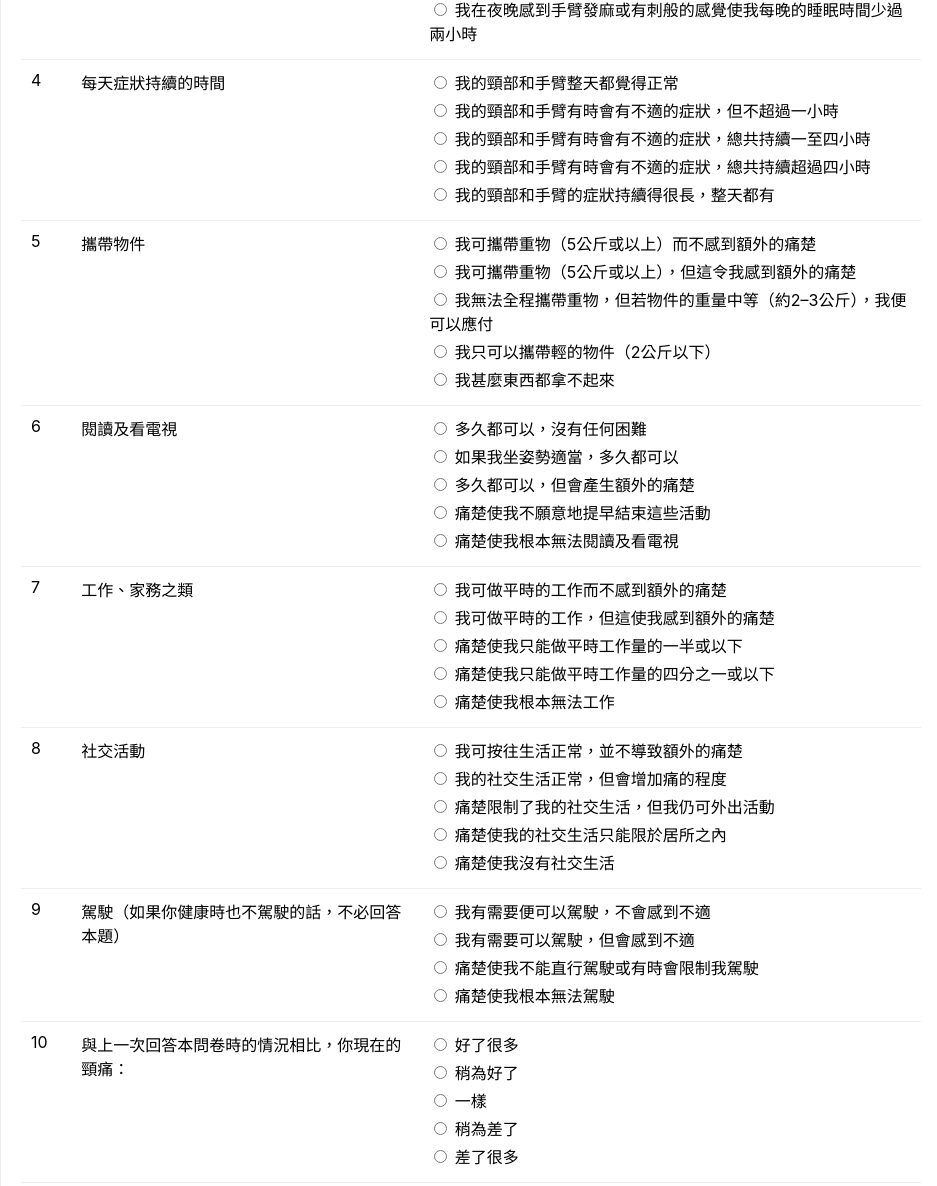
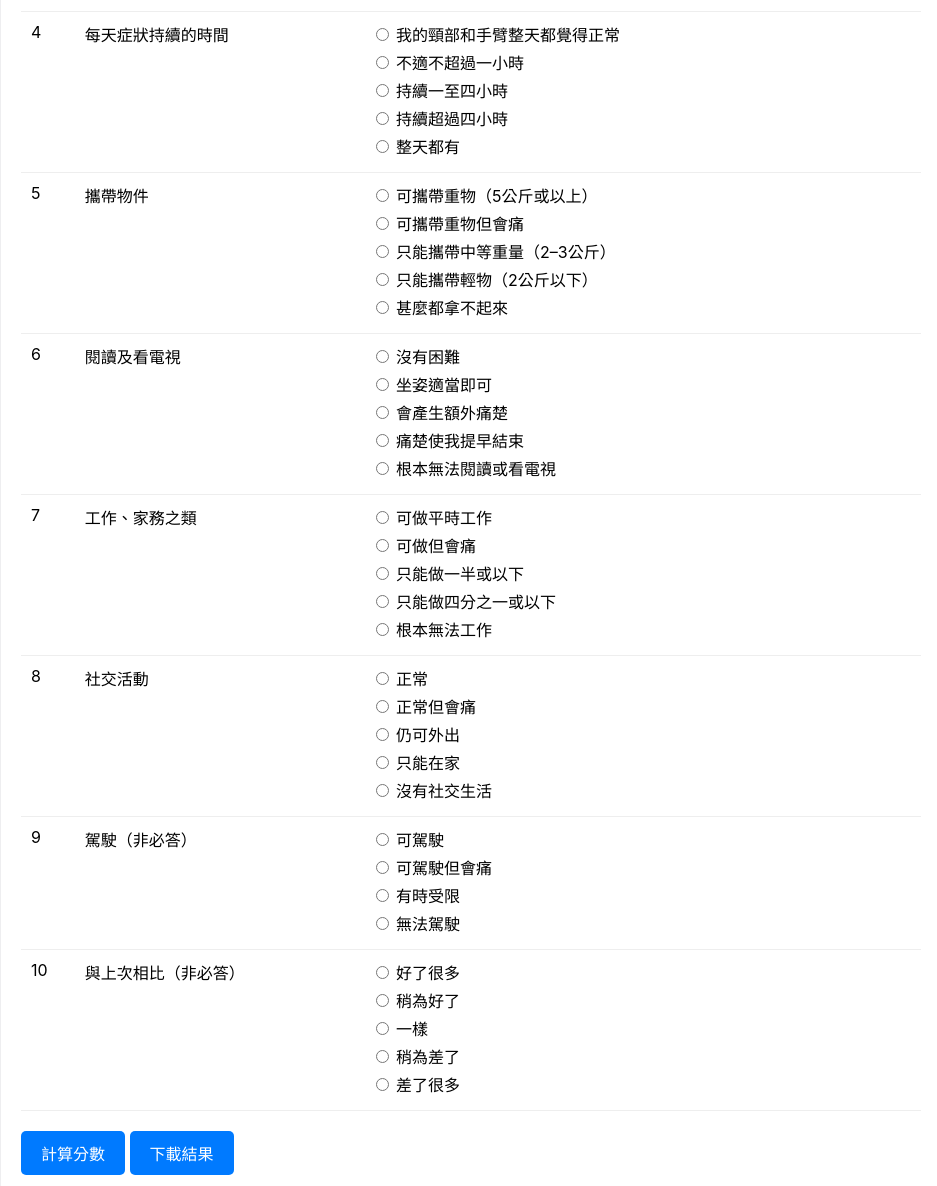
Before and after one commit to DTRCPhysio/NPQ-Chin, a plain HTML site: page index.htm in a window 1280 px wide. Shown: the part 737-1923 px from the top of the page, without its empty margins (169-1106 px from the left). Drawn offline with Linux system fonts and the light colour scheme.

Commit message:
Update index.htm

```diff
--- a/index.htm
+++ b/index.htm
@@ -25,7 +25,7 @@ button:hover { background:#005fcc; }
 我們設計本問卷的目的，是了解頸痛如何影響你應付日常生活的能力。<br>
 請回答每一個部分的問題，並在一個適當的方格內標示你的答案。<br>
 你也許會發現在同一部分內有兩種描述都適用於你，但請你只選一個方格，而這答案必須最貼切地描述你的問題。<br>
-記住：你只需在每個部分標示一個方格。（第 9 題為非必答）
+記住：你只需在每個部分標示一個方格。（第 9、10 題為非必答）
 </p>
 
 <form id="npqForm">
@@ -66,63 +66,63 @@ button:hover { background:#005fcc; }
 <tr><td>4</td><td>每天症狀持續的時間</td>
 <td class="options">
 <label><input type="radio" name="q4" value="0"> 我的頸部和手臂整天都覺得正常</label>
-<label><input type="radio" name="q4" value="1"> 我的頸部和手臂有時會有不適的症狀，但不超過一小時</label>
-<label><input type="radio" name="q4" value="2"> 我的頸部和手臂有時會有不適的症狀，總共持續一至四小時</label>
-<label><input type="radio" name="q4" value="3"> 我的頸部和手臂有時會有不適的症狀，總共持續超過四小時</label>
-<label><input type="radio" name="q4" value="4"> 我的頸部和手臂的症狀持續得很長，整天都有</label>
+<label><input type="radio" name="q4" value="1"> 不適不超過一小時</label>
+<label><input type="radio" name="q4" value="2"> 持續一至四小時</label>
+<label><input type="radio" name="q4" value="3"> 持續超過四小時</label>
+<label><input type="radio" name="q4" value="4"> 整天都有</label>
 </td></tr>
 
 <!-- 5 -->
 <tr><td>5</td><td>攜帶物件</td>
 <td class="options">
-<label><input type="radio" name="q5" value="0"> 我可攜帶重物（5公斤或以上）而不感到額外的痛楚</label>
-<label><input type="radio" name="q5" value="1"> 我可攜帶重物（5公斤或以上），但這令我感到額外的痛楚</label>
-<label><input type="radio" name="q5" value="2"> 我無法全程攜帶重物，但若物件的重量中等（約2–3公斤），我便可以應付</label>
-<label><input type="radio" name="q5" value="3"> 我只可以攜帶輕的物件（2公斤以下）</label>
-<label><input type="radio" name="q5" value="4"> 我甚麼東西都拿不起來</label>
+<label><input type="radio" name="q5" value="0"> 可攜帶重物（5公斤或以上）</label>
+<label><input type="radio" name="q5" value="1"> 可攜帶重物但會痛</label>
+<label><input type="radio" name="q5" value="2"> 只能攜帶中等重量（2–3公斤）</label>
+<label><input type="radio" name="q5" value="3"> 只能攜帶輕物（2公斤以下）</label>
+<label><input type="radio" name="q5" value="4"> 甚麼都拿不起來</label>
 </td></tr>
 
 <!-- 6 -->
 <tr><td>6</td><td>閱讀及看電視</td>
 <td class="options">
-<label><input type="radio" name="q6" value="0"> 多久都可以，沒有任何困難</label>
-<label><input type="radio" name="q6" value="1"> 如果我坐姿勢適當，多久都可以</label>
-<label><input type="radio" name="q6" value="2"> 多久都可以，但會產生額外的痛楚</label>
-<label><input type="radio" name="q6" value="3"> 痛楚使我不願意地提早結束這些活動</label>
-<label><input type="radio" name="q6" value="4"> 痛楚使我根本無法閱讀及看電視</label>
+<label><input type="radio" name="q6" value="0"> 沒有困難</label>
+<label><input type="radio" name="q6" value="1"> 坐姿適當即可</label>
+<label><input type="radio" name="q6" value="2"> 會產生額外痛楚</label>
+<label><input type="radio" name="q6" value="3"> 痛楚使我提早結束</label>
+<label><input type="radio" name="q6" value="4"> 根本無法閱讀或看電視</label>
 </td></tr>
 
 <!-- 7 -->
 <tr><td>7</td><td>工作、家務之類</td>
 <td class="options">
-<label><input type="radio" name="q7" value="0"> 我可做平時的工作而不感到額外的痛楚</label>
-<label><input type="radio" name="q7" value="1"> 我可做平時的工作，但這使我感到額外的痛楚</label>
-<label><input type="radio" name="q7" value="2"> 痛楚使我只能做平時工作量的一半或以下</label>
-<label><input type="radio" name="q7" value="3"> 痛楚使我只能做平時工作量的四分之一或以下</label>
-<label><input type="radio" name="q7" value="4"> 痛楚使我根本無法工作</label>
+<label><input type="radio" name="q7" value="0"> 可做平時工作</label>
+<label><input type="radio" name="q7" value="1"> 可做但會痛</label>
+<label><input type="radio" name="q7" value="2"> 只能做一半或以下</label>
+<label><input type="radio" name="q7" value="3"> 只能做四分之一或以下</label>
+<label><input type="radio" name="q7" value="4"> 根本無法工作</label>
 </td></tr>
 
 <!-- 8 -->
 <tr><td>8</td><td>社交活動</td>
 <td class="options">
-<label><input type="radio" name="q8" value="0"> 我可按往生活正常，並不導致額外的痛楚</label>
-<label><input type="radio" name="q8" value="1"> 我的社交生活正常，但會增加痛的程度</label>
-<label><input type="radio" name="q8" value="2"> 痛楚限制了我的社交生活，但我仍可外出活動</label>
-<label><input type="radio" name="q8" value="3"> 痛楚使我的社交生活只能限於居所之內</label>
-<label><input type="radio" name="q8" value="4"> 痛楚使我沒有社交生活</label>
+<label><input type="radio" name="q8" value="0"> 正常</label>
+<label><input type="radio" name="q8" value="1"> 正常但會痛</label>
+<label><input type="radio" name="q8" value="2"> 仍可外出</label>
+<label><input type="radio" name="q8" value="3"> 只能在家</label>
+<label><input type="radio" name="q8" value="4"> 沒有社交生活</label>
 </td></tr>
 
 <!-- 9 OPTIONAL -->
-<tr><td>9</td><td>駕駛（如果你健康時也不駕駛的話，不必回答本題）</td>
+<tr><td>9</td><td>駕駛（非必答）</td>
 <td class="options">
-<label><input type="radio" name="q9" value="0"> 我有需要便可以駕駛，不會感到不適</label>
-<label><input type="radio" name="q9" value="1"> 我有需要可以駕駛，但會感到不適</label>
-<label><input type="radio" name="q9" value="2"> 痛楚使我不能直行駕駛或有時會限制我駕駛</label>
-<label><input type="radio" name="q9" value="3"> 痛楚使我根本無法駕駛</label>
+<label><input type="radio" name="q9" value="0"> 可駕駛</label>
+<label><input type="radio" name="q9" value="1"> 可駕駛但會痛</label>
+<label><input type="radio" name="q9" value="2"> 有時受限</label>
+<label><input type="radio" name="q9" value="3"> 無法駕駛</label>
 </td></tr>
 
-<!-- 10 -->
-<tr><td>10</td><td>與上一次回答本問卷時的情況相比，你現在的頸痛：</td>
+<!-- 10 OPTIONAL -->
+<tr><td>10</td><td>與上次相比（非必答）</td>
 <td class="options">
 <label><input type="radio" name="q10" value="0"> 好了很多</label>
 <label><input type="radio" name="q10" value="1"> 稍為好了</label>
@@ -134,6 +134,7 @@ button:hover { background:#005fcc; }
 </table>
 
 <button type="button" onclick="calculateNPQ()">計算分數</button>
+<button type="button" onclick="downloadNPQ()">下載結果</button>
 </form>
 
 <div class="result-box" id="resultBox">
@@ -146,7 +147,7 @@ button:hover { background:#005fcc; }
 function calculateNPQ() {
   let total = 0;
 
-  for (let i = 1; i <= 10; i++) {
+  for (let i = 1; i <= 8; i++) {
     const radios = document.getElementsByName('q' + i);
     let answered = false;
 
@@ -158,8 +159,8 @@ function calculateNPQ() {
       }
     }
 
-    if (!answered && i !== 9) {
-      alert("請完成所有必答題目（第 9 題為非必答）。");
+    if (!answered) {
+      alert("請完成所有必答題目（第 9、10 題為非必答）。");
       return;
     }
   }
@@ -167,6 +168,34 @@ function calculateNPQ() {
   document.getElementById('totalScore').textContent = total;
   document.getElementById('resultBox').style.display = 'block';
 }
+
+function downloadNPQ() {
+  let text = "頸痛問卷（NPQ）結果\n\n";
+  let total = document.getElementById('totalScore').textContent;
+
+  text += "總分: " + total + " / 40\n\n";
+
+  for (let i = 1; i <= 10; i++) {
+    const radios = document.getElementsByName('q' + i);
+    let val = "未作答";
+
+    for (const r of radios) {
+      if (r.checked) val = r.value;
+    }
+
+    text += "第 " + i + " 題: " + val + "\n";
+  }
+
+  const blob = new Blob([text], { type: "text/plain" });
+  const url = URL.createObjectURL(blob);
+
+  const a = document.createElement("a");
+  a.href = url;
+  a.download = "NPQ_result.txt";
+  a.click();
+
+  URL.revokeObjectURL(url);
+}
 </script>
 
 </body>
```
